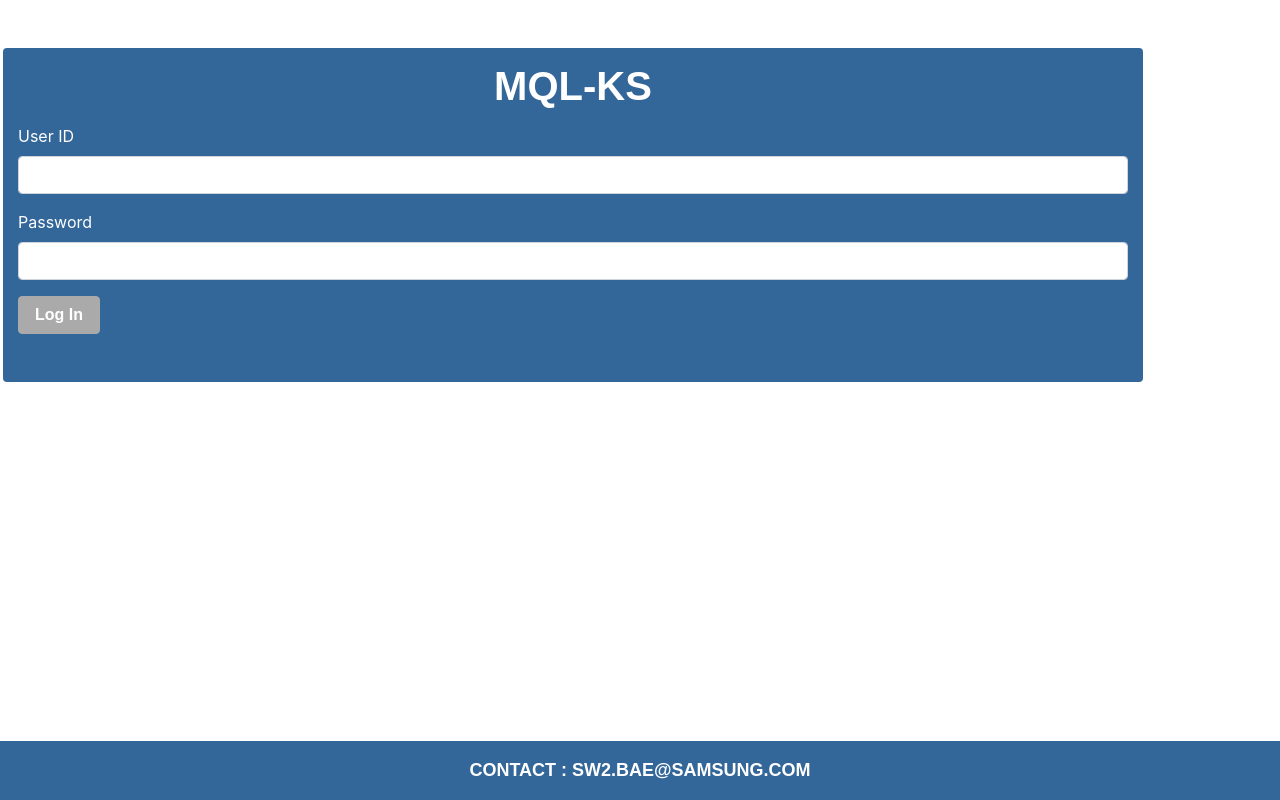
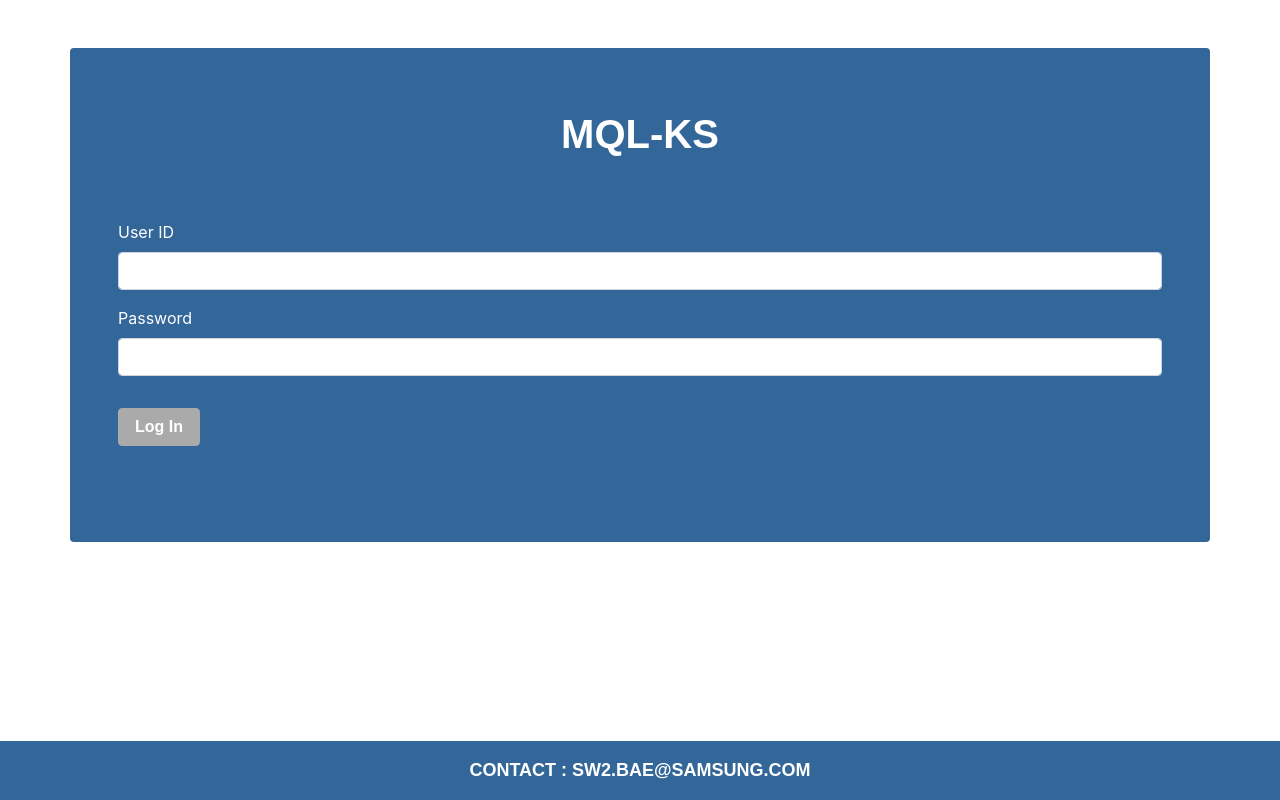
Before and after one commit to sw2bae/DeviceTracker, a React (Create React App) app in the folder client/: page / in a window 1280 px wide. Built offline with nearby package versions, Linux system fonts and the light colour scheme; no server answers; a web font is replaced by a local one.

Commit message:
rev52_Published_ver1.0_Login/signup UI Changed

```diff
--- a/client/src/pages/LogIn.js
+++ b/client/src/pages/LogIn.js
@@ -23,8 +23,8 @@
     }
 
     return (
-        <main className="container card bg-info text-white mt-5 border-0">
-            <h1 className="text-center mt-3 mb-3">MQL-KS</h1>
+        <main className="container bg-info text-white mt-5 rounded p-5 border-0">
+            <h1 className="text-center mt-3 mb-3 pb-5">MQL-KS</h1>
 
             <form onSubmit={logInHandler}>
                 <div className="form-group">
@@ -35,7 +35,7 @@
                     <label for="password">Password</label>
                     <input type="password" className="form-control" name="password" id="password"></input>
                 </div>
-                <button type="submit" className="btn btn-secondary mb-5">Log In</button>
+                <button type="submit" className="btn btn-secondary mt-3 mb-5">Log In</button>
             </form>
             <p className="text-center alert alert-info font-weight-bold" role="alert" style={{ display: loginUnauth }}>ID and Password pair not found</p>
 
--- a/client/src/pages/SignUp.js
+++ b/client/src/pages/SignUp.js
@@ -42,8 +42,8 @@
     }
 
     return (
-        <main className="container card bg-info text-white mt-5 border-0">
-            <h1 className="text-center mt-3 mb-3">MQL-KS</h1>
+        <main className="container bg-info text-white mt-5 rounded p-5 border-0">
+            <h1 className="text-center mt-3 mb-3 pb-5">MQL-KS</h1>
             <form onSubmit={submitHandler}>
                 <div className="form-group">
                     <label for="userId">User ID</label>
@@ -55,7 +55,7 @@
                     <label for="password">Confirm Password</label>
                     <input type="password" className="form-control" name="password2" id="password2"></input>
                 </div>
-                <button type="submit" className="btn btn-outline-info mb-5">Submit</button>
+                <button type="submit" className="btn btn-secondary mt-3 mb-5">Submit</button>
                 <p className="text-center alert alert-info font-weight-bold" role="alert" style={{ display: passwordErrorVis }}>Passwords don't match. Re-enter password</p>
                 <p className="text-center alert alert-info font-weight-bold" role="alert" style={{ display: passwordLengthVis }}>Password must contain at least 6 characters</p>
             </form>
```
